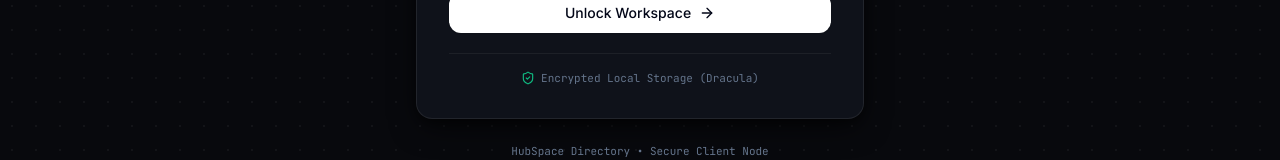
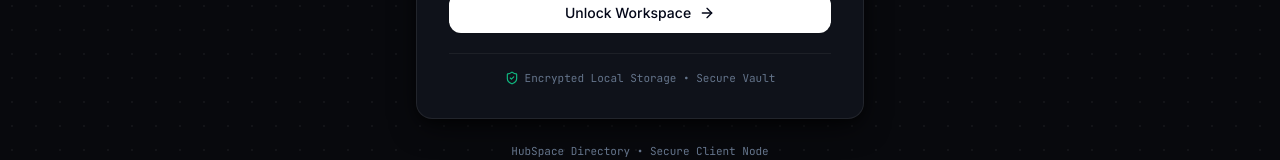
Before and after one commit to vipin-dev3/HubSpace, a React (Vite) app: page / in a window 1280 px wide. Shown: the part 486-646 px from the top of the page. Built offline with nearby package versions, Linux system fonts and the light colour scheme.

Commit message:
Remove credentials from public documentation and login interface

```diff
--- a/src/components/auth/LoginPage.jsx
+++ b/src/components/auth/LoginPage.jsx
@@ -215,7 +215,7 @@ export default function LoginPage() {
           {/* Footer note */}
           <div className="mt-5 pt-4 border-t border-slate-200/60 dark:border-white/[0.06] flex items-center justify-center gap-1.5 text-[11px] font-mono text-slate-400 dark:text-slate-500">
             <ShieldCheck className="w-3.5 h-3.5 text-emerald-500" />
-            <span>Encrypted Local Storage (Dracula)</span>
+            <span>Encrypted Local Storage • Secure Vault</span>
           </div>
         </div>
       </motion.div>
```
Also changed, not shown: 1 other file (tests, documents, lock files or other folders).
